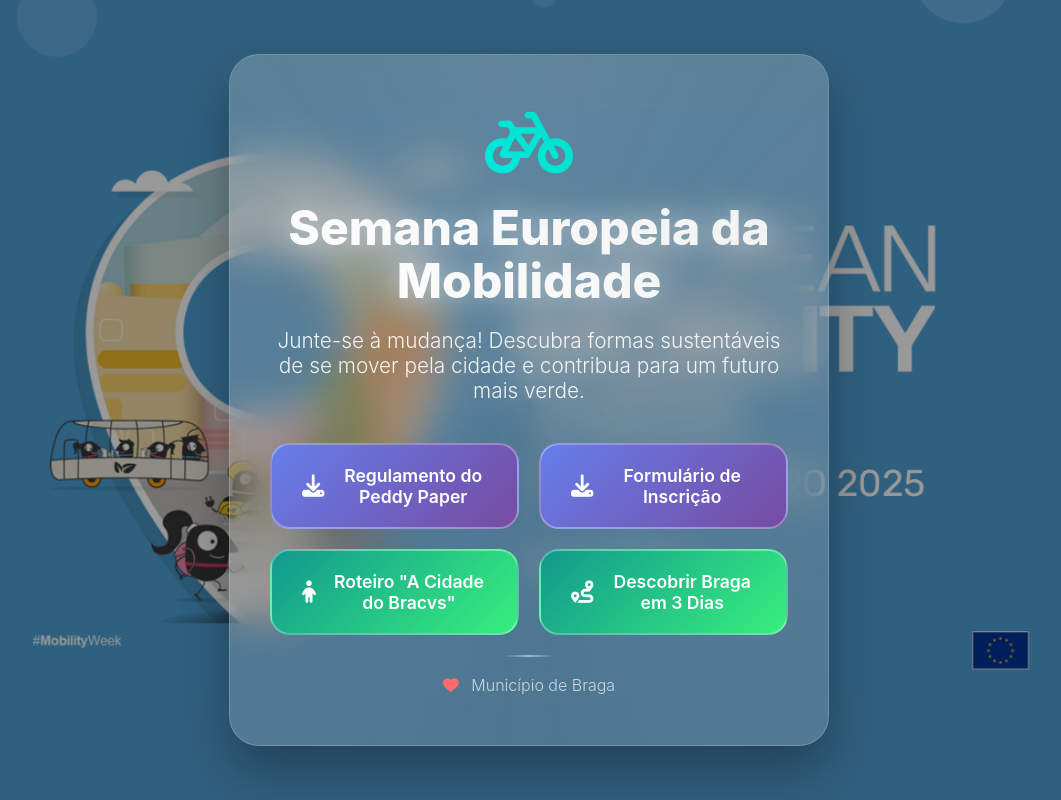
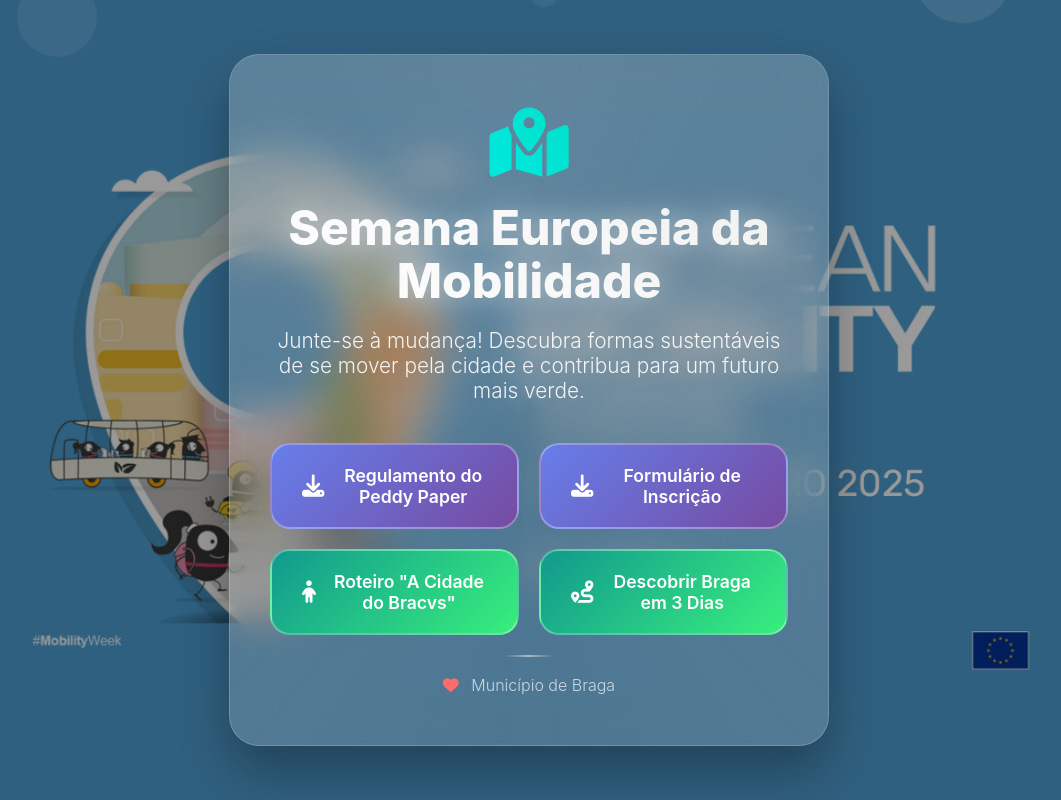
Before and after one commit to Bragatur/semana-mobilidade, a plain HTML site: page index.html in a window 1280 px wide. Shown: the whole page, without its empty margins (111-1172 px from the left). Drawn offline with Linux system fonts and the light colour scheme.

Commit message:
Update index.html

```diff
--- a/index.html
+++ b/index.html
@@ -339,7 +339,7 @@
     <main>
       <div class="content">
         <div class="hero-icon">
-          <i class="fas fa-bicycle"></i>
+          <i class="fas fa-map-marked-alt"></i>
         </div>
 
         <h1>Semana Europeia da Mobilidade</h1>
```
